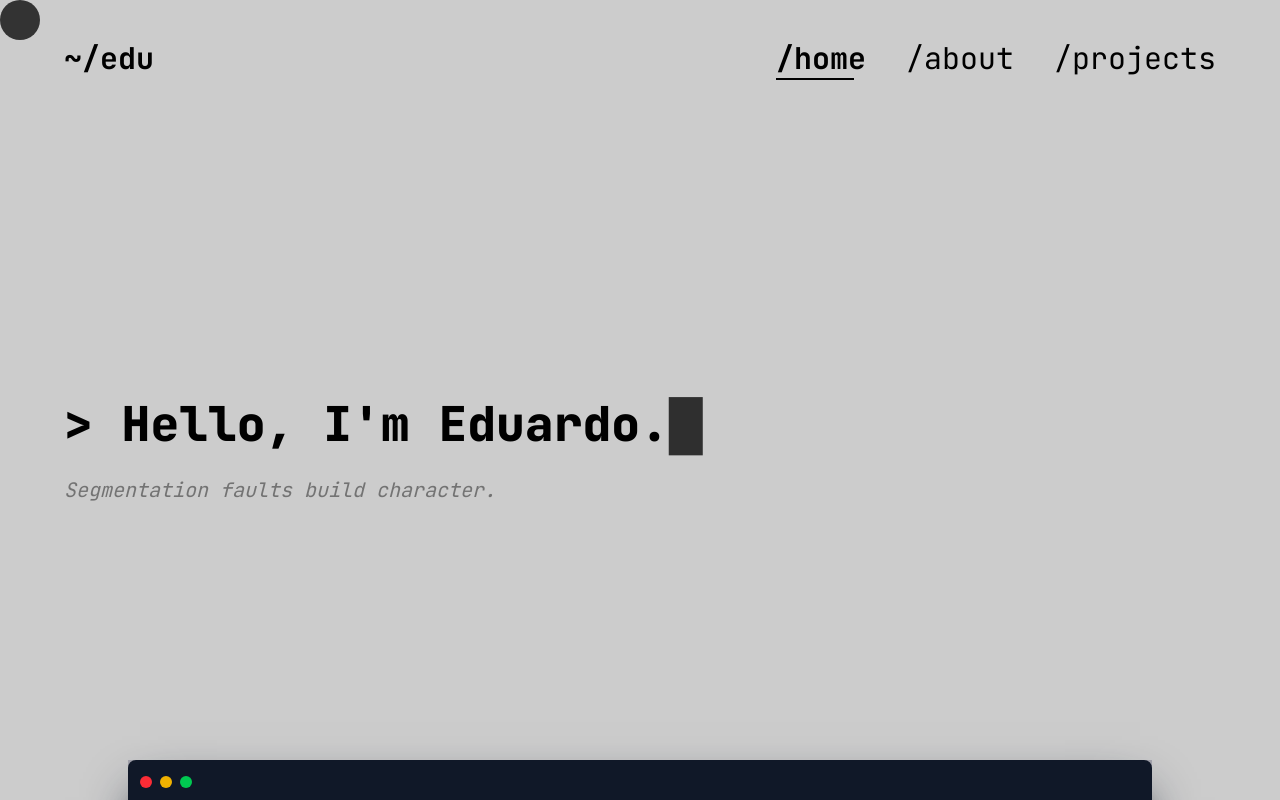
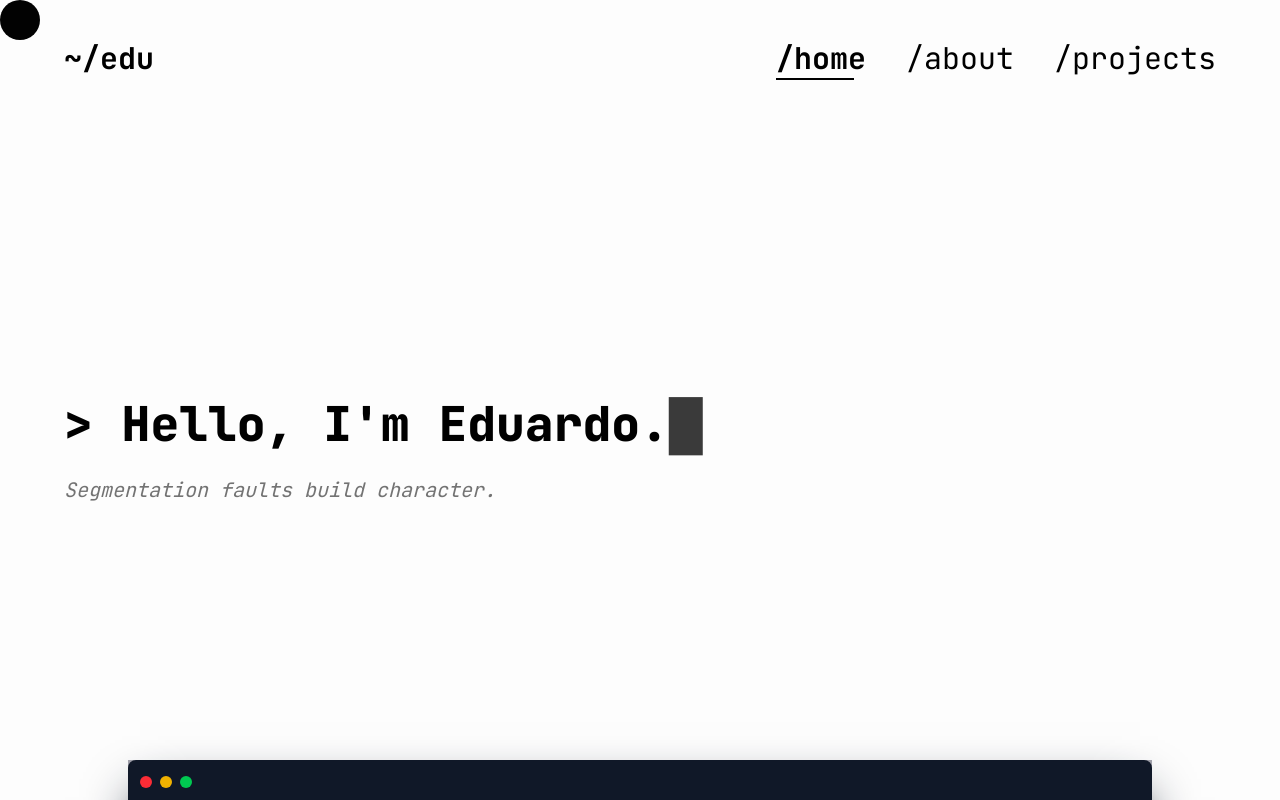
Before and after one commit to 2101dudu/website, a Next.js app: page / in a window 1280 px wide. Shown: the top 800 px of the page. Built offline with nearby package versions, Linux system fonts and the light colour scheme.

Commit message:
fix: background color

```diff
--- a/app/globals.css
+++ b/app/globals.css
@@ -5,7 +5,7 @@
 }
 
 :root {
-  --background: #CCCCCC;
+  --background: #fdfdfd;
   --gray: #757575;
   --foreground: #000000;
 }
@@ -17,11 +17,11 @@ body {
 }
 
 #nav {
-  box-shadow: 0 30 100px 50px #CCCCCC;
+  box-shadow: 0 30 100px 50px #fdfdfd;
 }
 
 @media screen and (min-width: 768px) {
   #nav {
-    box-shadow: 0 30 100px 100px #CCCCCC;
+    box-shadow: 0 30 100px 100px #fdfdfd;
   }
 }
```
